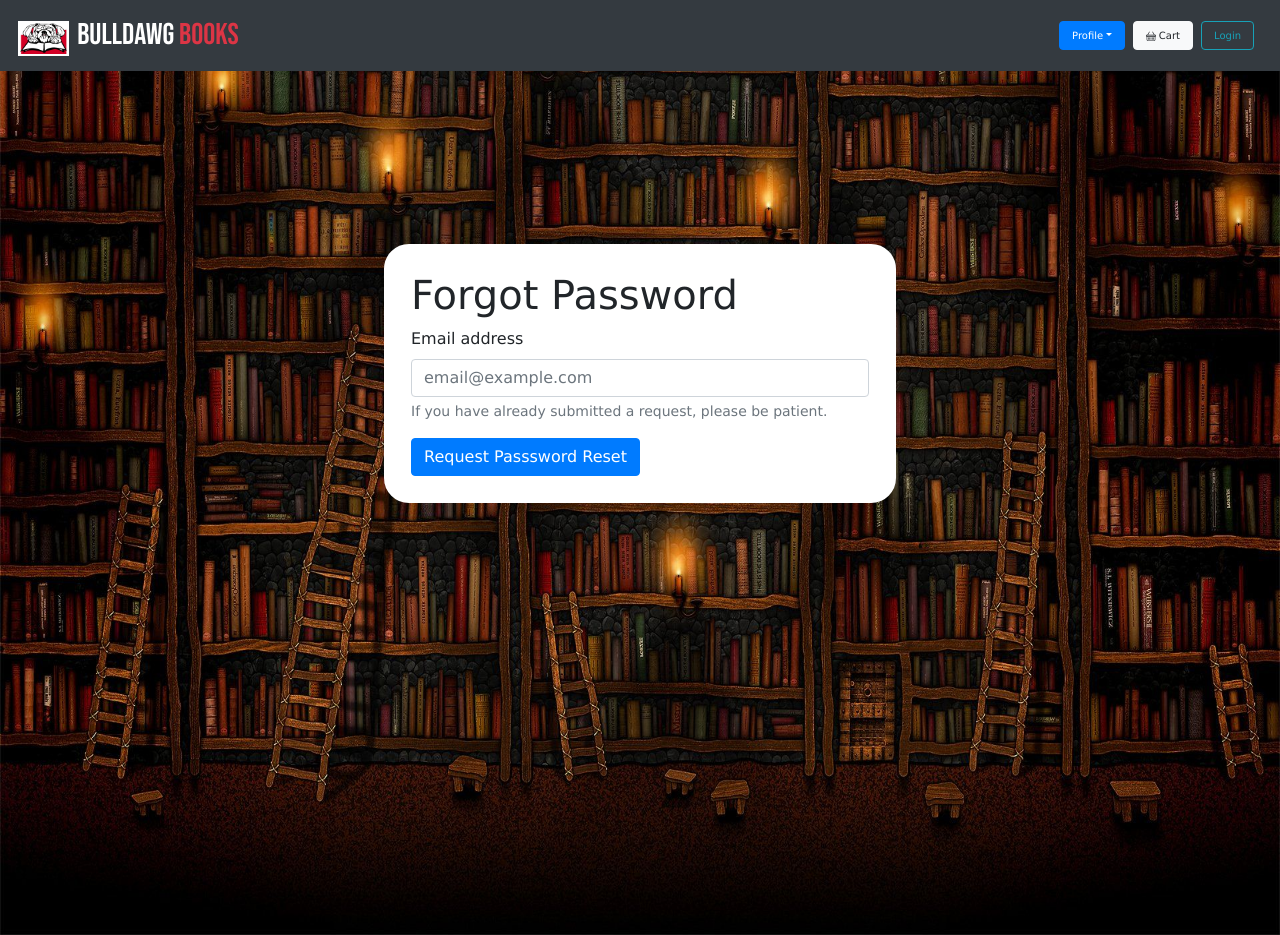
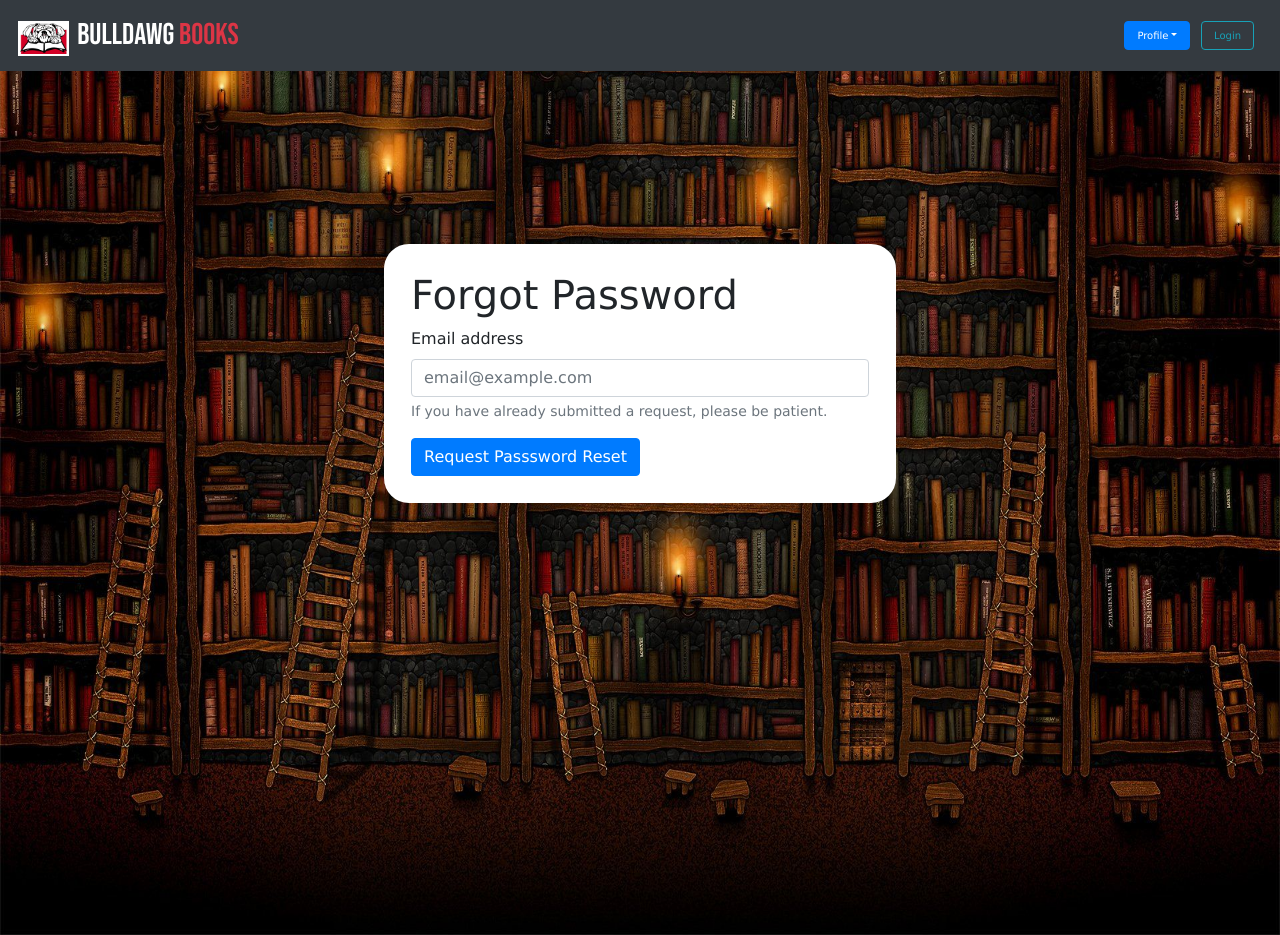
Before and after one commit to hunterwilkins2/bulldog-books, a React (Create React App) app: page /forgot in a window 1280 px wide. Built offline with nearby package versions, Linux system fonts and the light colour scheme.

Commit message:
Refactored NavBar and HomePage

```diff
--- a/src/components/Homepage.js
+++ b/src/components/Homepage.js
@@ -75,30 +75,11 @@ function HomePage(){
 
     ))
 
-    const manageBooksBar = (
-        <div id = "adddel-innercont-hp">
-            <div id = "titlecont-hp">
-                <h2>Manage Books</h2>
-            </div>
-            <div id = "buttoncont-hp">
-                <Button href = "/admin/AddBook"  >
-                    Add Book
-                </Button>
-                <Button>
-                    Delete Book
-                </Button>
-            </div>
-        </div>
-    )
 
     return (
         <div id = "background">
             <StoreNavbar homePage={true}/>
             {alerts}
-            <div id = "adddel-outtercont-hp">
-                {Cookies.get('userType') === 'admin' &&
-                manageBooksBar}
-            </div>
             <Container id = "cont-hp">
                 {Cookies.get('userType') !== 'admin' &&
                 <Row className ="mx-auto" id = "promo-bestseller-row-hp">
--- a/src/components/StoreNavbar.js
+++ b/src/components/StoreNavbar.js
@@ -1,7 +1,7 @@
 /* eslint-disable react/prop-types */
 import React from 'react'
 import { Navbar, Form, FormControl, Button, Nav, Dropdown, DropdownButton } from 'react-bootstrap'
-import { Basket, Search } from 'react-bootstrap-icons'
+import { Search } from 'react-bootstrap-icons'
 import { Link } from 'react-router-dom'
 import { getCookie, deleteCookie } from './cookie-parser'
 import Cookies from 'js-cookie'
@@ -44,25 +44,22 @@ function StoreNavbar({homePage=false, login=false}){
             {!login &&
 
             <Nav id = "nav-link-style" >
-                <DropdownButton id="button-profile" title="Profile">
+
+                {Cookies.get('userType') === 'admin' &&
+                <DropdownButton id="button-profile" title="Admin" className='button-navbar'>
+                    <Dropdown.Item  as={Link} to='/admin/AddBook'>Add Book</Dropdown.Item>
+                    <Dropdown.Item >Delete Book</Dropdown.Item>
+                    <Dropdown.Item  as={Link} to='/admin/ManageUsers'>Manage Users</Dropdown.Item>
+                    <Dropdown.Item  as={Link} to='/admin/ManagePromotions'>Manage Promotions</Dropdown.Item>
+
+                </DropdownButton>
+                }
+
+                <DropdownButton id="button-profile" title="Profile" className='button-navbar'>
                     <Dropdown.Item  as={Link} to='/user/Profile'>Profile</Dropdown.Item>
                     <Dropdown.Item  as={Link} to='/user/Orders'>Orders</Dropdown.Item>
+                    <Dropdown.Item  as={Link} to='/user/Cart'>Cart</Dropdown.Item>
                 </DropdownButton>
-
-                <Link to='/user/Cart'>
-                    <Button id="button-cart" className="ml-2" variant="light"><Basket /> Cart</Button>{' '}
-                </Link>
-
-                {Cookies.get('userType') === 'admin' &&
-                <>
-                    <Link to='/admin/ManageUsers'>
-                        <Button id="button-cart" className="ml-2" variant="light" >Manage Users</Button>
-                    </Link>
-                    <Link to='/admin/ManagePromotions'>
-                        <Button id="button-cart" className="ml-2" variant="light" >Manage Promotions</Button>
-                    </Link>
-                </>
-                }
 
                 <Link to={!getCookie('jwt') ? '/login' : '/'}>
                     <Button id = "button-login" onClick={logout}
--- a/src/components/styles/StoreNavbar.css
+++ b/src/components/styles/StoreNavbar.css
@@ -58,9 +58,12 @@
         font-size: x-small;
     }
 
+    .button-navbar{
+        margin: 0px 3px 0px 3px;
+    }
+
     #button-profile {
         font-size: x-small;
-
     }
 
     #button-cart {
```
